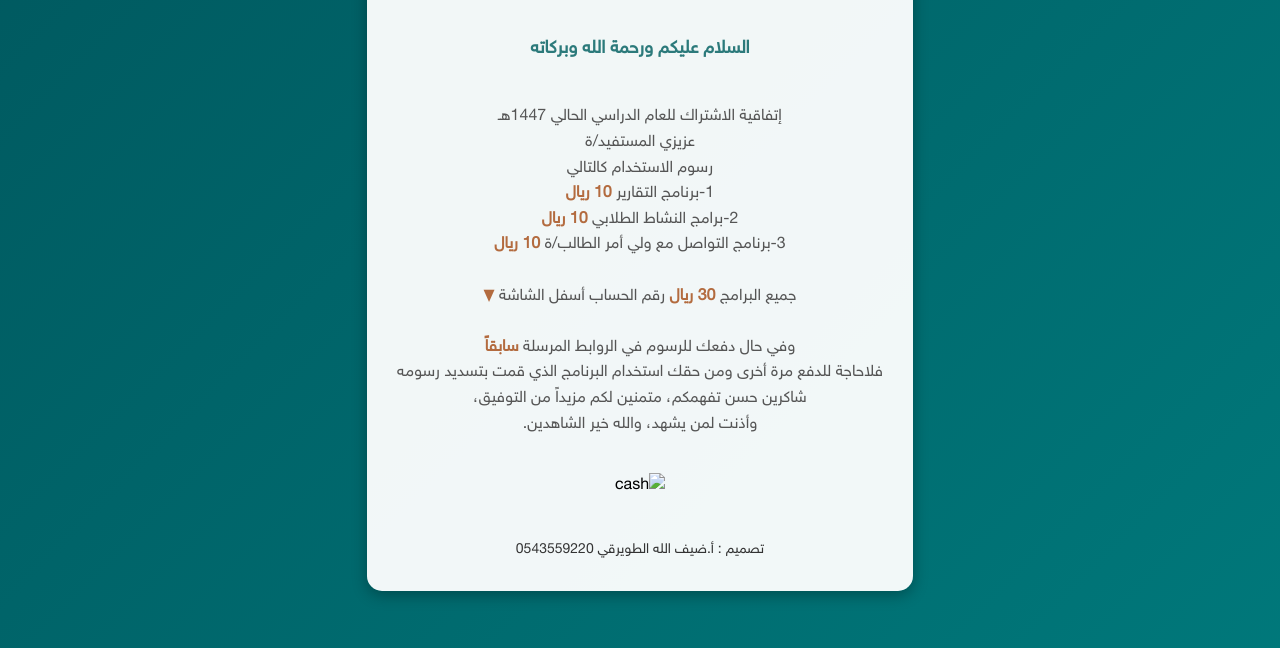
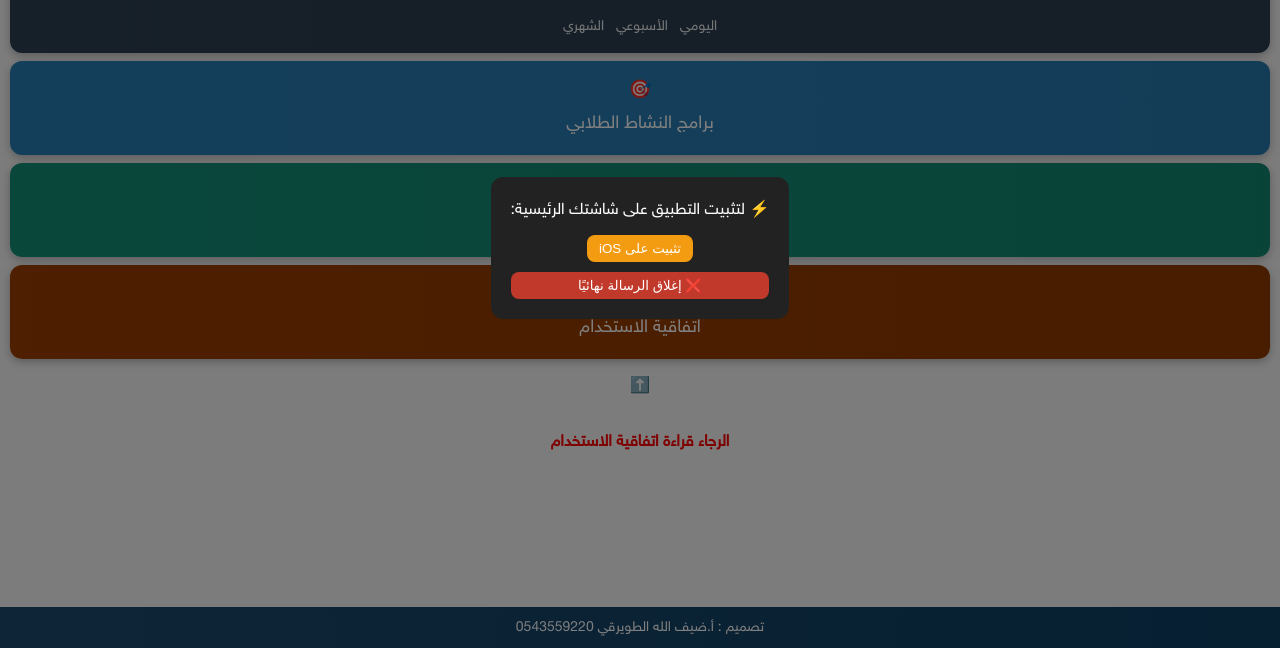
Before and after one commit to defullah2010-svg/P1, a plain HTML site: page index.html in a window 1280 px wide. Shown: the part 152-800 px from the top of the page. Drawn offline with Linux system fonts and the light colour scheme.

Commit message:
Add files via upload

```diff
--- a/index.html
+++ b/index.html
@@ -3,117 +3,284 @@
 <head>
 <meta charset="UTF-8">
 <meta name="viewport" content="width=device-width, initial-scale=1.0">
-<title>تنويه</title>
+<title>نظام التقارير</title>
+
 <style>
-  /* تعريف الخط */
 @font-face {
   font-family: "HelveticaNeueW23";
   src: url("fonts/HelveticaNeueW23-Regular.ttf") format("truetype");
-    font-weight: normal;
-    font-style: normal;
+}
+
+* {
+  box-sizing: border-box;
+  margin: 0;
+  padding: 0;
 }
 
 body {
-    font-family: "HelveticaNeueW23", Tahoma, sans-serif;
-    margin: 0;
-    padding: 0;
+  font-family: "HelveticaNeueW23", sans-serif;
+  background: #f9f9f9;
+  display: flex;
+  flex-direction: column;
   min-height: 100vh;
+}
+
+/* الهيدر */
+header {
   display: flex;
   justify-content: center;
   align-items: center;
+  width: 100%;
+  padding: 10px 20px;
+  color: white;
+  background: linear-gradient(270deg, #0a3d62, #3c6382, #38ada9);
+  background-size: 600% 600%;
+  animation: gradientBG 12s ease infinite;
+  box-shadow: 0 4px 12px rgba(0,0,0,0.3);
+}
 
-    /* خلفية متدرجة أزرق تركوازي غامق مع حركة */
-    background: linear-gradient(135deg, #006d77, #004c54, #008b8b);
-    background-size: 400% 400%;
-    animation: gradientBG 12s ease infinite;
+header img {
+  max-height: 50px;
+  width: auto;
 }
 
 @keyframes gradientBG {
-    0% { background-position: 0% 50%; }
-    50% { background-position: 100% 50%; }
-    100% { background-position: 0% 50%; }
+  0% { background-position: 0% 50% }
+  50% { background-position: 100% 50% }
+  100% { background-position: 0% 50% }
 }
 
-  .message-container {
-    background: rgba(255,255,255,0.95);
-    padding: 30px;
-    max-width: 600px;
-    text-align: center;
-    border-radius: 15px;
-    box-shadow: 0 4px 15px rgba(0,0,0,0.3);
-    line-height: 1.6;
+/* nav */
+nav {
+  display: flex;
+  flex-direction: column;
+  padding: 10px;
+  gap: 8px;
+  width: 100%;
 }
 
-  .message-container h1 {
-    font-size: 24px;
-    margin-bottom: 20px;
-    color: #15445a;
+/* كل تبويب */
+nav .tab {
+  width: 100%;
+  display: flex;
+  flex-direction: column;
+  justify-content: center;
+  border-radius: 12px;
+  overflow: hidden;
+  box-shadow: 0 3px 8px rgba(0,0,0,0.25);
+  color: white;
+  text-align: center;
+  padding: 14px;
+  font-size: 18px;
+  transition: transform 0.3s;
 }
 
-  .message-container p {
-    font-size: 16px;
-    color: #555;
-    white-space: pre-line;
+nav .tab:hover { transform: translateY(-2px); }
+
+/* ألوان تبويبات متحركة */
+.tab1 { background: linear-gradient(270deg, #2c3e50, #34495e); background-size: 600% 600%; animation: gradient1 12s ease infinite; }
+.tab2 { background: linear-gradient(270deg, #1f618d, #2980b9); background-size: 600% 600%; animation: gradient2 14s ease infinite; }
+.tab3 { background: linear-gradient(270deg, #117864, #16a085); background-size: 600% 600%; animation: gradient3 16s ease infinite; }
+.tab4 { background: linear-gradient(270deg, #873600, #d35400); background-size: 600% 600%; animation: gradient4 18s ease infinite; }
+
+@keyframes gradient1 { 0%{background-position:0% 50%}50%{background-position:100% 50%}100%{background-position:0% 50%} }
+@keyframes gradient2 { 0%{background-position:100% 50%}50%{background-position:0% 50%}100%{background-position:100% 50%} }
+@keyframes gradient3 { 0%{background-position:50% 0%}50%{background-position:50% 100%}100%{background-position:50% 0%} }
+@keyframes gradient4 { 0%{background-position:0% 0%}50%{background-position:100% 100%}100%{background-position:0% 0%} }
+
+/* نصوص تحت نظام التقارير */
+.report-types {
+  display: flex;
+  justify-content: center;
+  margin-top: 6px;
+  gap: 12px;
+  font-size: 14px;
+  color: #f0f0f0;
+  flex-wrap: wrap;
 }
 
-  .message-container p .greeting {
-    font-size: 18px;
+/* التنبيه تحت اتفاقية الاستخدام */
+.usage-warning {
+  text-align: center;
+  color: red;
   font-weight: bold;
-    display: block;
-    margin-bottom: 15px;
-    color: #2c7a7b;
+  margin-top: 6px;
+  font-size: 16px;
 }
 
-  .message-container p strong {
-    font-weight: bold;
-    color: #b36b3f;
+/* الفوتر */
+footer {
+  width: 100%;
+  text-align: center;
+  padding: 8px;
+  color: white;
+  font-size: 14px;
+  background: linear-gradient(270deg, #0a3d62, #3c6382, #38ada9);
+  background-size: 600% 600%;
+  animation: gradientBG 12s ease infinite;
+  margin-top: auto;
 }
 
-  .message-container img {
-    max-width: 150px;
-    margin: 20px 0;
-  }
-
-  footer {
-    margin-top: 20px;
-    font-size: 14px;
-    color: #333;
-  }
-
-  @media (max-width: 650px) {
-    .message-container {
-      padding: 20px;
-    }
-    .message-container h1 {
-      font-size: 20px;
-    }
+/* للجوال */
+@media (max-width: 768px) {
+  header { flex-direction: column; text-align: center; padding:8px; }
+  header img { max-height: 45px; }
+  nav { padding: 6px; gap: 6px; }
+  nav .tab { font-size: 16px; padding: 12px; }
+  .report-types { flex-direction: row; gap: 6px; font-size: 12px; justify-content: center; }
 }
 </style>
+
+<link rel="icon" href="https://a.top4top.io/p_3530c738a1.png" type="image/png">
+<link rel="apple-touch-icon" href="https://a.top4top.io/p_3530c738a1.png">
+<link rel="manifest" href="manifest.json">
+
 </head>
 <body>
 
-<div class="message-container">
-  <h1>💡 تنويه</h1>
-  <p>
-    <span class="greeting">السلام عليكم ورحمة الله وبركاته</span>
-إتفاقية الاشتراك للعام الدراسي الحالي 1447هـ
-عزيزي المستفيد/ة
-رسوم الاستخدام كالتالي
-1-برنامج التقارير <strong>10 ريال</strong>
-2-برامج النشاط الطلابي <strong>10 ريال</strong>
-3-برنامج التواصل مع ولي أمر الطالب/ة <strong>10 ريال</strong>
+<header>
+  <img src="https://c.top4top.io/p_353083rj21.png" alt="شعار الوزارة">
+</header>
 
-جميع البرامج <strong>30 ريال</strong> رقم الحساب أسفل الشاشة <strong><span>&#9660;</span></strong>
+<nav>
+  <div class="tab tab1">
+   📊 <a href="https://defullah2010-svg.github.io/R1/" target="_blank" style="color:white; text-decoration:none;">برنامج التقارير</a>
+    <div class="report-types">
+      <span>اليومي</span>
+      <span>الأسبوعي</span>
+      <span>الشهري</span>
+    </div>
+  </div>
 
-وفي حال دفعك للرسوم في الروابط المرسلة <strong> سابقاً</strong>
-فلاحاجة للدفع مرة أخرى ومن حقك استخدام البرنامج الذي قمت بتسديد رسومه
-شاكرين حسن تفهمكم، متمنين لكم مزيداً من التوفيق،
-وأذنت لمن يشهد، والله خير الشاهدين.
-  </p>
-  <img src="images/cash.png" alt="cash">
+  <div class="tab tab2">
+    🎯 <a href="https://defullah2010-svg.github.io/A1/" target="_blank" style="color:white; text-decoration:none;">برامج النشاط الطلابي</a>
+  </div>
 
-  <footer>تصميم : أ.ضيف الله الطويرقي 0543559220</footer>
+  <div class="tab tab3">
+    📞 <a href="https://defullah2010-svg.github.io/L1/" target="_blank" style="color:white; text-decoration:none;">برنامج التواصل مع ولي أمر الطالب</a>
   </div>
+
+  <div class="tab tab4">
+    📄 <a href="https://defullah2010-svg.github.io/cash/" target="_blank" style="color:white; text-decoration:none;">اتفاقية الاستخدام</a>
+  </div>
+
+  <!-- السهم والنص الأحمر -->
+  <div class="usage-warning">
+    ⬆️
+<br></br>
+ <span>الرجاء قراءة اتفاقية الاستخدام</span>
+  </div>
+</nav>
+
+<footer>
+  تصميم : أ.ضيف الله الطويرقي  0543559220
+</footer>
+
+<script>
+function isInStandaloneMode() {
+  return window.matchMedia('(display-mode: standalone)').matches || window.navigator.standalone === true;
+}
+
+// التحقق إذا كان الجهاز كمبيوتر أو جوال
+function isMobile() {
+  return /Mobi|Android|iPhone|iPad|iPod/i.test(navigator.userAgent);
+}
+
+if (!isInStandaloneMode()) {
+  let deferredPrompt;
+
+  const overlay = document.createElement('div');
+  overlay.style.position = 'fixed';
+  overlay.style.top = 0;
+  overlay.style.left = 0;
+  overlay.style.width = '100%';
+  overlay.style.height = '100%';
+  overlay.style.background = 'rgba(0,0,0,0.5)';
+  overlay.style.zIndex = 9999;
+  overlay.style.display = 'flex';
+  overlay.style.alignItems = 'center';
+  overlay.style.justifyContent = 'center';
+
+  const messageDiv = document.createElement('div');
+  messageDiv.style.background = '#222';
+  messageDiv.style.color = 'white';
+  messageDiv.style.padding = '20px';
+  messageDiv.style.borderRadius = '12px';
+  messageDiv.style.textAlign = 'center';
+  messageDiv.style.maxWidth = '90%';
+  messageDiv.style.display = 'flex';
+  messageDiv.style.flexDirection = 'column';
+  messageDiv.style.gap = '10px';
+
+  messageDiv.innerHTML = `
+    <span>⚡ لتثبيت التطبيق على شاشتك الرئيسية:</span>
+    <div id="installButtons" style="display:flex; gap:8px; justify-content:center; flex-wrap: wrap;"></div>
+  `;
+
+  // زر إغلاق يظهر فقط لو المستخدم على كمبيوتر
+  if (!isMobile()) {
+    const closeBtn = document.createElement('button');
+    closeBtn.textContent = "❌ إغلاق الرسالة نهائيًا";
+    closeBtn.style.padding = "6px 12px";
+    closeBtn.style.border = "none";
+    closeBtn.style.borderRadius = "8px";
+    closeBtn.style.cursor = "pointer";
+    closeBtn.style.background = "#c0392b";
+    closeBtn.style.color = "white";
+    closeBtn.onclick = () => {
+      overlay.remove();
+      localStorage.setItem("hideInstallPrompt", "true");
+    };
+    messageDiv.appendChild(closeBtn);
+  }
+
+  overlay.appendChild(messageDiv);
+
+  // إذا كان المستخدم قد أغلق الرسالة مسبقًا على الكمبيوتر لا نظهرها
+  if (localStorage.getItem("hideInstallPrompt") !== "true") {
+    document.body.appendChild(overlay);
+  }
+
+  const installButtons = document.getElementById('installButtons');
+
+  const androidBtn = document.createElement('button');
+  androidBtn.textContent = 'تثبيت على Android';
+  androidBtn.style.padding = '6px 12px';
+  androidBtn.style.border = 'none';
+  androidBtn.style.borderRadius = '8px';
+  androidBtn.style.cursor = 'pointer';
+  androidBtn.style.background = '#2980b9';
+  androidBtn.style.color = 'white';
+  androidBtn.style.display = 'none';
+  installButtons.appendChild(androidBtn);
+
+  const iosBtn = document.createElement('button');
+  iosBtn.textContent = 'تثبيت على iOS';
+  iosBtn.style.padding = '6px 12px';
+  iosBtn.style.border = 'none';
+  iosBtn.style.borderRadius = '8px';
+  iosBtn.style.cursor = 'pointer';
+  iosBtn.style.background = '#f39c12';
+  iosBtn.style.color = 'white';
+  installButtons.appendChild(iosBtn);
+
+  iosBtn.onclick = () => {
+    alert("📱 على iOS: اضغط زر المشاركة ثم اختر 'إضافة إلى الشاشة الرئيسية'.");
+  };
+
+  window.addEventListener('beforeinstallprompt', (e) => {
+    e.preventDefault();
+    deferredPrompt = e;
+    androidBtn.style.display = 'inline-block';
+
+    androidBtn.onclick = async () => {
+      deferredPrompt.prompt();
+      deferredPrompt = null;
+      overlay.remove(); // يختفي بعد التثبيت
+    };
+  });
+}
+</script>
 
 </body>
 </html>
```
Lines whose indentation alone changed are shown as unchanged.
